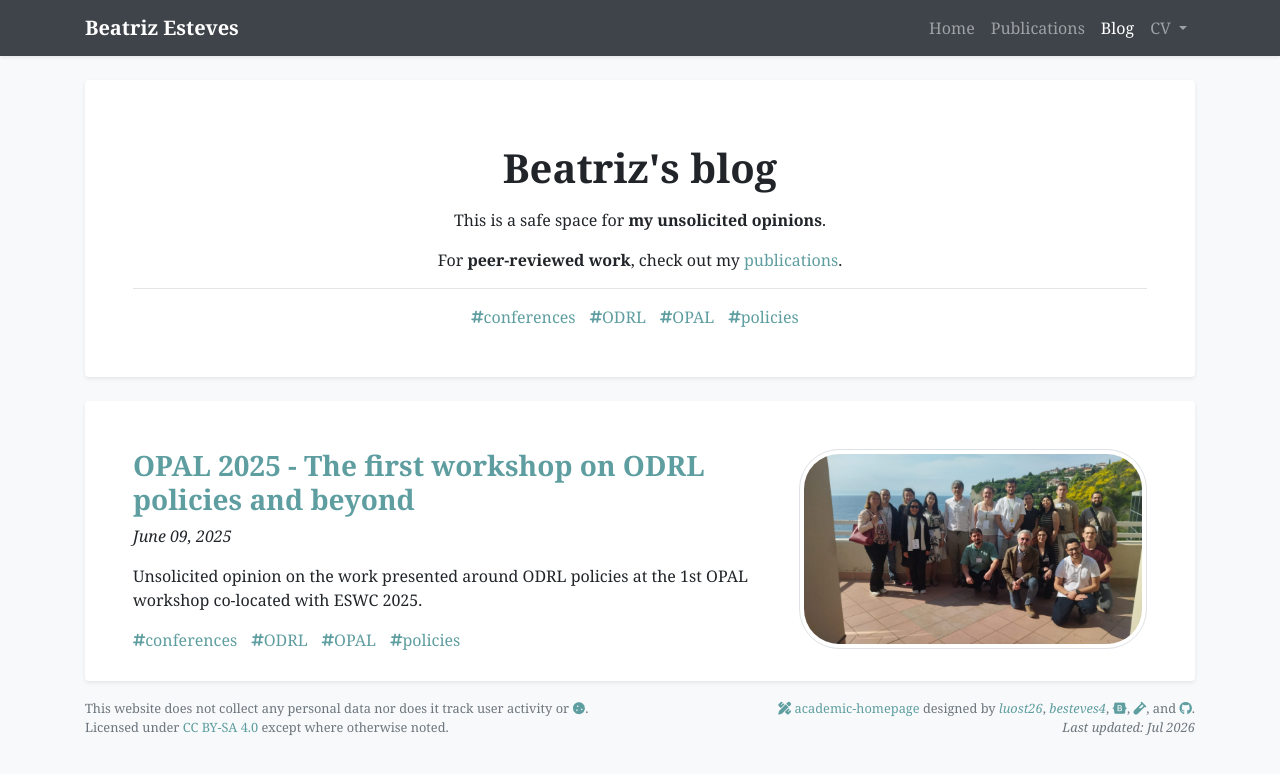
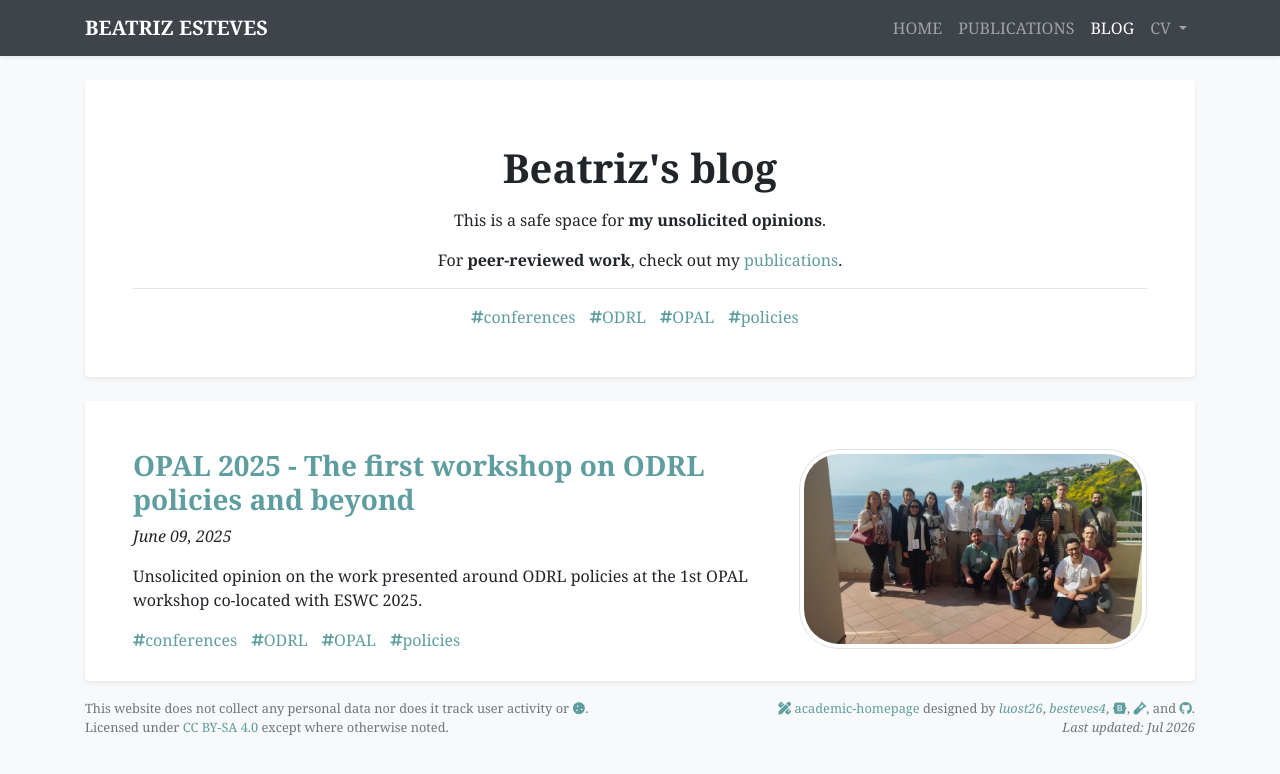
Before and after one commit to besteves4/besteves4.github.io, a Jekyll site: the page built from blog.html, in a window 1280 px wide. Shown: the top 774 px of the page. Built offline with Jekyll 4.4.1, drawn with Linux system fonts in a browser that asks for light colours; nearby versions of some CDN libraries; a style sheet for code colours, icons or effects is not loaded.

```diff
--- a/_data/profile.yml
+++ b/_data/profile.yml
@@ -1,6 +1,6 @@
 primary_name: "Beatriz Esteves"
 secondary_name: ""
-navbar_name: "Beatriz Esteves"
+navbar_name: "BEATRIZ ESTEVES"
 
 positions:
 - logo: /assets/images/badges/ugent.png  # Logo is optional
--- a/blog.html
+++ b/blog.html
@@ -1,7 +1,7 @@
 ---
 layout: default
 title: Blog
-navbar_title: Blog
+navbar_title: BLOG
 permalink: /blog/
 ---
 
--- a/index.html
+++ b/index.html
@@ -1,7 +1,7 @@
 ---
 layout: default
 title : Homepage
-navbar_title: Home
+navbar_title: HOME
 ---
 {% include widgets/profile_card.html %}
 
--- a/publications.html
+++ b/publications.html
@@ -1,7 +1,7 @@
 ---
 layout: default
 title : Publications
-navbar_title: Publications
+navbar_title: PUBLICATIONS
 body_attr: >-
   data-spy="scroll" data-target="#navbar-year" data-offset="100"
 ---
```
Also changed, not shown: _data/navigation.yml (+4 -4 lines).
